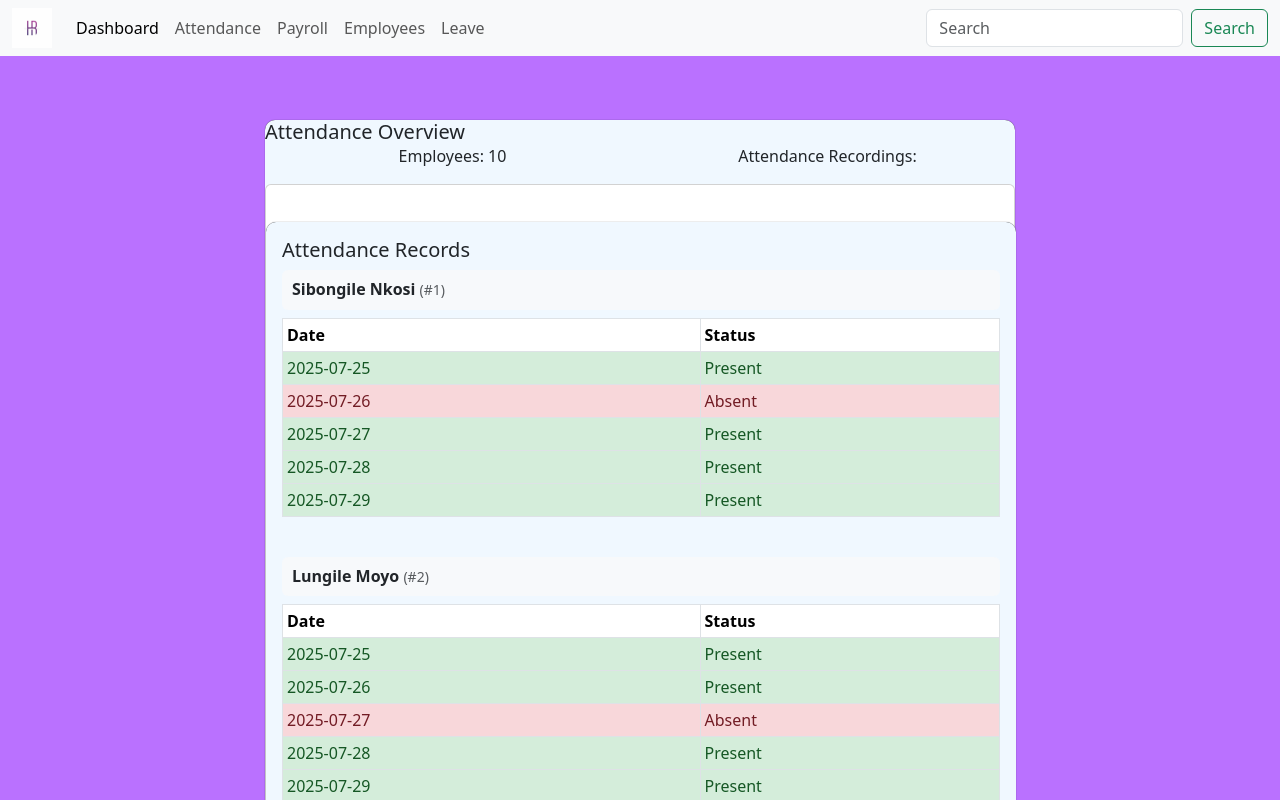
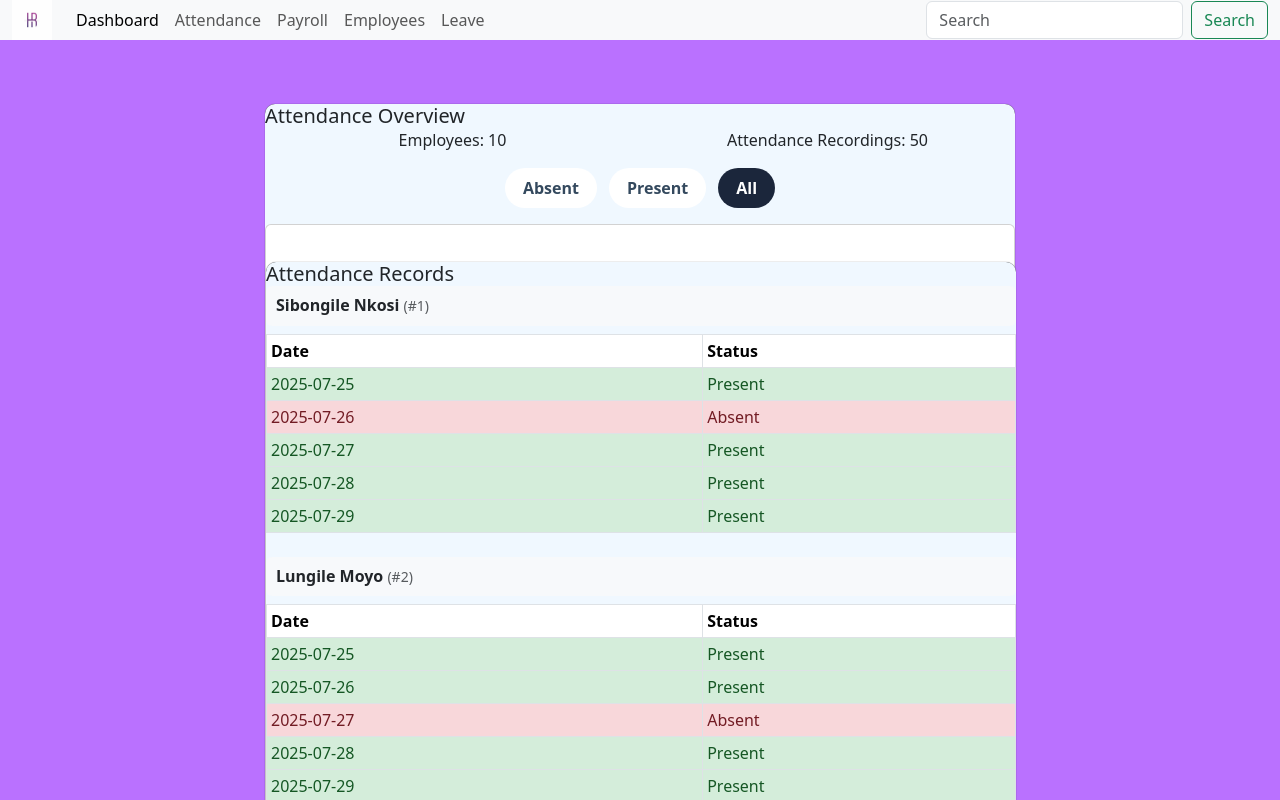
Before and after one commit to marcofisher21-svg/Group-12-repo, a Vue app: page /attendance in a window 1280 px wide. Shown: the top 800 px of the page. Built offline with nearby package versions, Linux system fonts and the light colour scheme.

Commit message:
updated attendance

```diff
--- a/src/views/PayrollPage.vue
+++ b/src/views/PayrollPage.vue
@@ -38,7 +38,7 @@
       </div>
     </div>
 
-    <!-- Inline modal -->
+
     <div v-if="selectedEmployee" class="modal fade show d-block" tabindex="-1">
       <div class="modal-dialog">
         <div class="modal-content">
@@ -95,17 +95,17 @@ function computeAsync(employee) {
 
 onMounted(async () => {
   try {
-    // Load payroll data
+
     const resPayroll = await fetch('/payroll_data.json');
     const payrollJson = await resPayroll.json();
     const payrollData = payrollJson.payrollData || [];
 
-    // Load employee info data
+
     const resInfo = await fetch('/employee_info.json');
     const infoJson = await resInfo.json();
-    const employeeInfo = infoJson.employeeInformation || []; // <-- updated field name
+    const employeeInfo = infoJson.employeeInformation || [];
 
-    // Merge info into payroll data
+
     employeesList.value = payrollData.map(emp => {
       const info = employeeInfo.find(i => Number(i.employeeId) === Number(emp.employeeId));
       return {
@@ -115,7 +115,7 @@ onMounted(async () => {
       };
     });
 
-    // Compute payslips
+
     for (const emp of employeesList.value) {
       computeResult.value[emp.employeeId] = await computeAsync(emp);
     }
--- a/src/views/attendancePage.vue
+++ b/src/views/attendancePage.vue
@@ -1,11 +1,39 @@
 <script setup>
-import { ref, onMounted } from "vue";
+import { ref, onMounted, computed } from "vue";
 import NavBar from "@/components/NavBar.vue";
 
 const people = ref([]);
 const totalEmployees = ref(0);
 const totalLeaveRequests = ref(0);
+const totalAttendanceRecordings = ref(0);
+const showAvailableOnly = ref(false);
+const filterStatus = ref('all');
 
+const filteredAttendance = computed(() => {
+  if (filterStatus.value === 'all') {
+    return people.value;
+  }
+
+  if (filterStatus.value === 'present') {
+    return people.value.map(emp => ({
+      ...emp,
+      attendance: emp.attendance ? emp.attendance.filter(rec =>
+        String(rec.status).toLowerCase() === 'present'
+      ) : []
+    })).filter(emp => emp.attendance.length > 0);
+  }
+
+  if (filterStatus.value === 'absent') {
+    return people.value.map(emp => ({
+      ...emp,
+      attendance: emp.attendance ? emp.attendance.filter(rec =>
+        String(rec.status).toLowerCase() === 'absent'
+      ) : []
+    })).filter(emp => emp.attendance.length > 0);
+  }
+
+  return people.value;
+});
 
 
 onMounted(async () => {
@@ -15,7 +43,6 @@ onMounted(async () => {
 
     const list = data.attendanceAndLeave || [];
     people.value = list;
-
 
     totalEmployees.value = list.length;
     totalLeaveRequests.value = list.reduce((sum, p) => sum + (p.leaveRequests?.length || 0), 0);
@@ -54,6 +81,21 @@ const statusClass = (s) => {
         <div class="col">Attendance Recordings: {{ totalAttendanceRecordings }}</div>
       </div>
     </div>
+    <div>
+    <div class="filters">
+       <button @click="filterStatus = 'absent'" :class="{ active: filterStatus === 'absent' }">
+        Absent
+      </button>
+     <button @click="filterStatus = 'present'" :class="{ active: filterStatus === 'present' }">
+        Present
+      </button>
+      <button @click="filterStatus = 'all'" :class="{ active: filterStatus === 'all' }">
+        All
+      </button>
+
+    </div>
+
+  </div>
 
     <div class="card mt-3">
       <div class="card-body">
@@ -62,7 +104,7 @@ const statusClass = (s) => {
         <div v-if="people.length === 0" class="text-center">No attendance data found.</div>
 
         <div v-else>
-          <div v-for="emp in people" :key="emp.employeeId" class="mb-4">
+          <div v-for="emp in filteredAttendance" :key="emp.employeeId" class="mb-4">
             <h6 style="background:#f7f9fb;padding:10px;border-radius:6px;margin:0">
               <strong>{{ emp.name }}</strong> <small class="text-muted">(#{{ emp.employeeId }})</small>
             </h6>
@@ -144,4 +186,39 @@ h1 {
   background-color: #eef2f5 !important;
   color: #333 !important;
 }
+
+.filters {
+  margin-top: 15px;
+  display: flex;
+  gap: 12px;
+  justify-content: center;
+  flex-wrap: wrap;
+}
+
+.filters button {
+  padding: 8px 18px;
+  border-radius: 20px;
+  border: none;
+  cursor: pointer;
+  font-weight: 600;
+  background: white;
+  color: #34495e;
+  transition: 0.25s ease;
+}
+
+.filters button.active {
+  background: #1b263b;
+  color: white;
+}
+
+.filters button:hover {
+  transform: translateY(-2px);
+}
+
+* {
+  margin: 0;
+  padding: 0;
+  box-sizing: border-box;
+}
+
 </style>
--- a/src/views/employeePage.vue
+++ b/src/views/employeePage.vue
@@ -19,6 +19,7 @@ onMounted(async () => {
 </script>
 <template>
   <NavBar />
+
   <div class="container">
     <h5 class="page-title">Employee Information</h5>
     <div class="employees-row">
@@ -28,7 +29,7 @@ onMounted(async () => {
           <p class="name"><strong>{{ employee.name }}</strong></p>
           <p class="position"><strong>Position:</strong> {{ employee.position }}</p>
           <p class="department"><strong>Department:</strong> {{ employee.department }}</p>
-          <p class="salary"><strong>Salary:</strong> R{{ employee.salary }}</p>
+          <p class="salary"><strong>Salary:</strong> R {{ employee.salary }}</p>
           <p class="employmentHistory"><strong>History:</strong> {{ employee.employmentHistory }}</p>
           <p class="contact"><strong>Contact:</strong> {{ employee.contact }}</p>
         </div>
```
